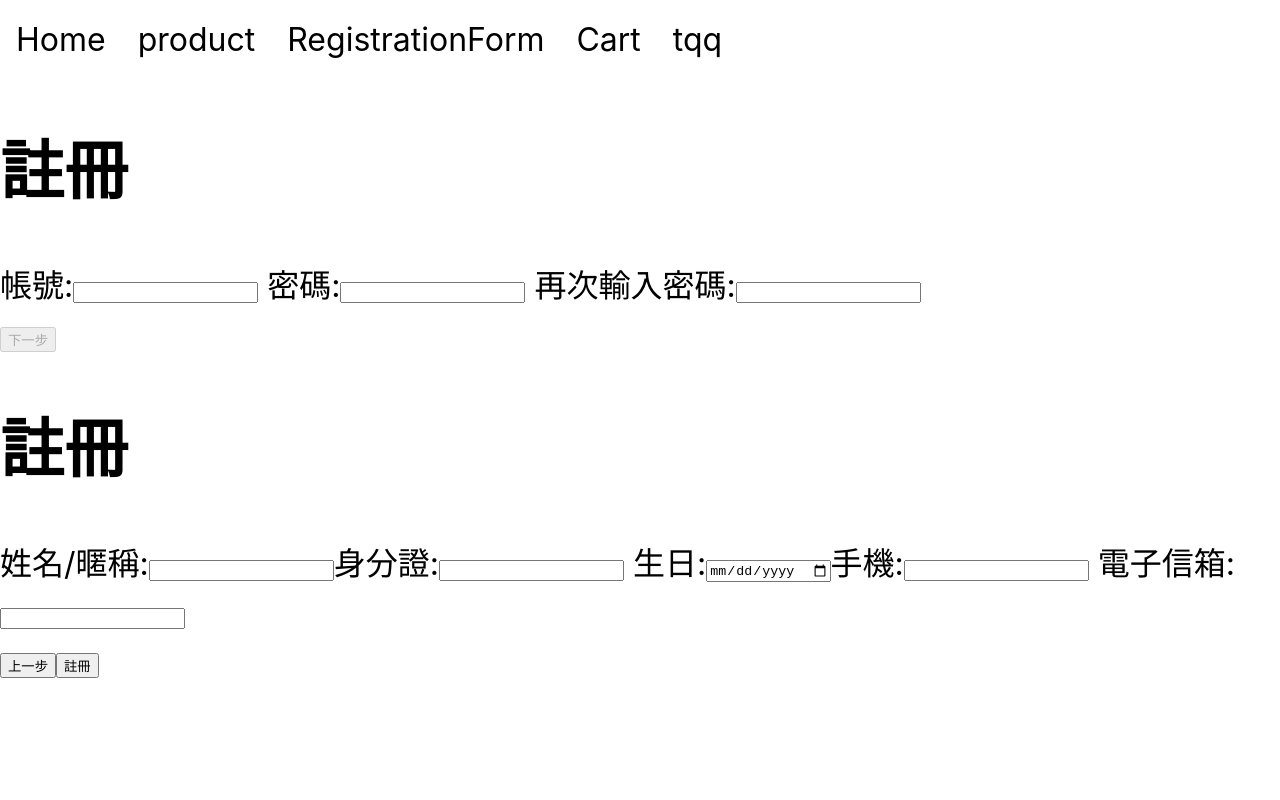
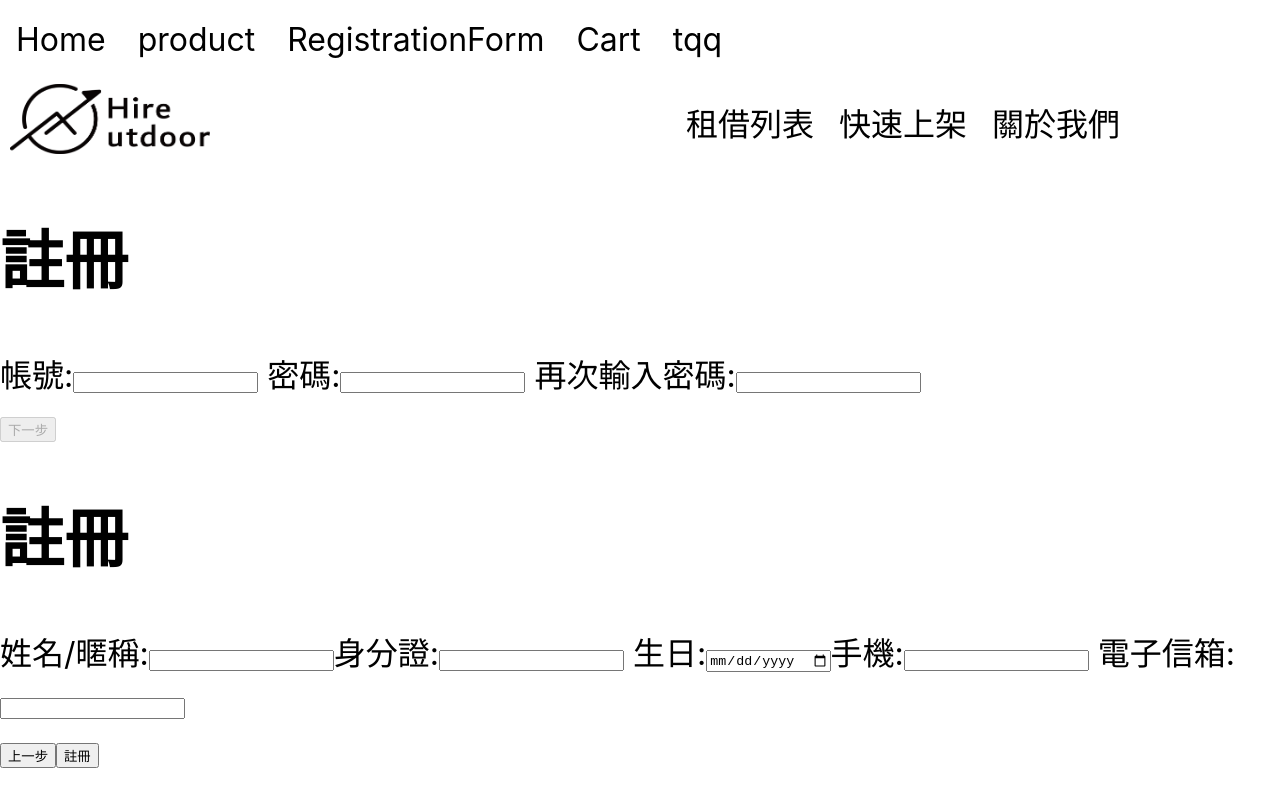
Before and after one commit to tina0821/qqqhire, a React (Create React App) app in the folder client/: page / in a window 1280 px wide. Built offline with nearby package versions, Linux system fonts and the light colour scheme.

Commit message:
更新版本

```diff
--- a/client/package.json
+++ b/client/package.json
@@ -3,6 +3,9 @@
   "version": "0.1.0",
   "private": true,
   "dependencies": {
+    "@fortawesome/fontawesome-svg-core": "^6.4.0",
+    "@fortawesome/free-solid-svg-icons": "^6.4.0",
+    "@fortawesome/react-fontawesome": "^0.2.0",
     "@testing-library/jest-dom": "^5.16.5",
     "@testing-library/react": "^13.4.0",
     "@testing-library/user-event": "^13.5.0",
--- a/client/src/App.js
+++ b/client/src/App.js
@@ -5,6 +5,10 @@ import 'bootstrap-icons/font/bootstrap-icons.css';
 import 'jquery/dist/jquery'
 import 'jquery-ui/dist/jquery-ui'
 import 'jquery-ui-css/jquery-ui'
+
+import ReactDOM from 'react-dom'
+import { FontAwesomeIcon } from '@fortawesome/react-fontawesome'
+import { faCoffee } from '@fortawesome/free-solid-svg-icons'
 
 // 其他引入的組件
 // import Home from './page/Home';
@@ -16,20 +20,20 @@ import RegisterForm from './components/login/q'
 // import Tqqq from './components/login/q';
 import RegistrationForm from './components/login/q1';
 import Cart from "./components/cart/index";
-
+import Navbar from './components/Home/navbar/navbar';
 
 const App = () => {
   return (
     <>
       <Router>
-
         <div className='d-flex'>
-        <Link className='m-3' to="/">Home</Link> <br />
-        <Link className='m-3' to="/product">product</Link><br/>
-        <Link className='m-3' to="/RegistrationForm">RegistrationForm</Link><br/>
-        <Link className='m-3' to="/cart">Cart</Link><br/>
-        <Link className='m-3' to="/tqq">tqq</Link>
+          <Link className='m-3' to="/">Home</Link> <br />
+          <Link className='m-3' to="/product">product</Link><br />
+          <Link className='m-3' to="/RegistrationForm">RegistrationForm</Link><br />
+          <Link className='m-3' to="/cart">Cart</Link><br />
+          <Link className='m-3' to="/tqq">tqq</Link>
         </div>
+        <Navbar />
         <Routes>
           {/* <Route path="/" element={<Home />} /> */}
           {/* <Route path="/about" element={<About />} /> */}
--- /dev/null
+++ b/client/src/components/Home/navbar/navbar.css
@@ -0,0 +1,247 @@
+/* --- header --- */
+.header {
+    /* background-color:transparent; */
+    margin: 0px;
+    width: 100%;
+    height: 90px;
+    /* height: 200%; */
+    display: flex;
+    align-items: center;
+    justify-content: center;
+
+}
+
+.header ul {
+    display: flex;
+    list-style: none;
+}
+
+.header-button-icon ul li a {
+    text-decoration: none;
+    color: rgb(0, 0, 0);
+    /* color: #000; */
+    /* padding: 10px; */
+    font-size: 2rem;
+    margin-left: 10px;
+    margin-right: 15px;
+    /* border: 2px solid red; */
+    display: block;
+}
+
+
+/* header JS效果 */
+/* .header a {
+    transition: 0.5s;
+} */
+
+/* 第一組CSS特效 */
+/* .changeColor {
+    color: #000 !important;
+} */
+
+/* 第二組CSS hover特效 */
+/* .changeColor-hover:hover {
+    color: #14B09B !important;
+} */
+
+
+/* ------------------------ */
+
+/* --- 標題列 選項 --- */
+.header-button-icon {
+    /* border: 2px solid blue; */
+    width: 100%;
+    height: 100%;
+    display: flex;
+    align-items: center;
+    justify-content: flex-end;
+    margin-right: 15px;
+}
+
+
+
+/* 標題列 選單 縮放 */
+/* @media (max-width:768px), print{
+    .header-button-icon{
+        display: none;
+    }
+} */
+
+/* ------------------------ */
+
+/* --- 標題列 logo --- */
+/* 原始圖片 400*130 */
+.header-logo {
+    /* border: 2px solid red; */
+    /* width: 200px; */
+    /* height: 60px; */
+    /* padding: 5px; */
+    display: flex;
+    margin-left: 10px;
+}
+
+.header-logo img {
+/* border: 2px solid yellow; */
+width: 200px;
+height: 70px;
+}
+
+.header-logo a {
+    text-decoration: none;
+    font-size: 2rem;
+    color: #000000;
+}
+
+
+/* 標題列按鈕特效 */
+.btn-98 {
+    font-size: 60px;
+    display: block;
+    position: relative;
+    line-height: 40px;
+
+    &::before {
+        content: "";
+        display: block;
+        border-bottom: 3px solid;
+        /* background-color: white; */
+        position: absolute;
+        height: 3px;
+        bottom: 0;
+        right: 0;
+        width: 0;
+        z-index: -1;
+        transition: width 0.5s;
+    }
+
+    &:hover {
+        &::before {
+            width: 100%;
+            left: 0;
+            transition: width position 0.5s;
+        }
+    }
+}
+
+/* -------------------------- */
+/* icon 底下選項 */
+.header-icon{
+    height: 100%;
+    margin-right: 15px;
+    display: flex;
+    align-items: center
+}
+
+.header-icon .iconMove{
+    padding-top: 50%;
+}
+
+.header-icon ul {
+    flex-direction: column;
+    align-items: flex-end;
+    border: 2px solid rgba(255, 255, 255, 0);
+
+}
+
+.header-icon li{
+    height: 100%;
+}
+
+/* 選單 style 設定 */
+ul.drop-menu{
+    position: absolute;
+    top: 31%;
+    left: 0;
+    width: 100%;
+    padding: 0;
+}
+
+ul.drop-menu li a{
+    color:rgb(0, 0, 0);
+    font-size: 1.3rem;
+    margin-right: 15px;
+    line-height: 2;
+}
+
+/* 選單出現跟消失 */
+ul.drop-menu li{
+    /* border: 1px solid blue; */
+    display: none;
+    /* 消失 */
+}
+li:hover > ul.drop-menu li{
+    display: block;
+    /* 出現 */
+}
+
+/* ======================================= */
+/* MENU2 第二種特效 */
+li:hover > ul.drop-menu.limenu-2{
+    perspective: 1000px;
+}
+li:hover > ul.drop-menu.limenu-2 li{
+    opacity: 0;
+    transform-origin: top center;
+    animation-name: limenu2;
+    animation-duration: 300ms;
+    animation-timing-function: ease-in-out;
+    animation-fill-mode: forwards;
+}
+
+li:hover > ul.drop-menu.limenu-2 li:nth-child(1){
+    /* animation-duration: 300ms; */
+    animation-delay: 0;
+}
+li:hover > ul.drop-menu.limenu-2 li:nth-child(2){
+    /* animation-duration: 600ms; */
+    animation-delay: 150ms;
+}
+li:hover > ul.drop-menu.limenu-2 li:nth-child(3){
+    /* animation-duration: 900ms; */
+    animation-delay: 300ms;
+}
+li:hover > ul.drop-menu.limenu-2 li:nth-child(4){
+    /* animation-duration: 1200ms; */
+    animation-delay: 450ms;
+}
+li:hover > ul.drop-menu.limenu-2 li:nth-child(5){
+    /* animation-duration: 1500ms; */
+    animation-delay: 600ms;
+
+}
+
+@keyframes limenu2 {
+    0%{
+        opacity: 0;
+        transform: rotateX(-90deg)
+    }
+    30%{
+        transform: rotateX(60deg)
+    }
+    100%{
+        opacity: 1;
+        transform: rotateX(0deg)
+    }
+}
+
+
+/* ================================================= */
+/* body{
+    background: #000;
+} */
+
+.AAA{
+    width: 100%;
+    height: 800px;
+    background:rgb(220, 67, 67);
+}
+.BBB{
+    width: 100%;
+    height: 800px;
+    background: yellow;
+}
+.CCC{
+    width: 100%;
+    height: 800px;
+    background:blue;
+}
--- /dev/null
+++ b/client/src/components/Home/navbar/navbar.jsx
@@ -0,0 +1,47 @@
+import React, { Component } from 'react';
+import "./navbar.css"
+
+
+import { FontAwesomeIcon } from '@fortawesome/react-fontawesome'
+import { faCoffee } from '@fortawesome/free-solid-svg-icons'
+const element = <FontAwesomeIcon icon={faCoffee} />
+
+function Navbar() {
+    return (
+        <>
+            <header className="header">
+                {/* LOGO */}
+                <div className="header-logo">
+                    {/* LOGO超連結? */}
+                    <a href>
+                        {/* LOGO 用圖片還是文字? */}
+                        <img className="logoImg" src="/images/home/01.png" />
+                    </a>
+                </div>
+                {/* 右邊按鈕/icon */}
+                <div className="header-button-icon">
+                    {/* 按鈕 */}
+                    <ul className="header-button">
+                        <li><a button className="btn-98" href>租借列表</a></li>
+                        <li><a button className="btn-98" href>快速上架</a></li>
+                        <li><a button className="btn-98" href>關於我們</a></li>
+                    </ul>
+                    {/* icon */}
+                    <ul className="header-icon">
+                        <li><a href className="iconMove"><i className="fa-regular fa-heart" /></a></li>
+                        <li><a href className="iconMove"><i className="fa-solid fa-cart-shopping" /></a></li>
+                        <li>
+                            <a href className="iconMove"><i className={"faCoffee.fa-regular faCoffee.fa-circle-user"} /></a>
+                            <ul className="drop-menu limenu-2">
+                                <li><a href>會員登入</a></li>
+                                <li><a href>會員註冊</a></li>
+                            </ul>
+                        </li>
+                    </ul>
+                </div>
+            </header>
+        </>
+    );
+}
+
+export default Navbar;
--- /dev/null
+++ b/client/src/components/Home/navbar/reset.css
@@ -0,0 +1,48 @@
+/* http://meyerweb.com/eric/tools/css/reset/
+   v2.0 | 20110126
+   License: none (public domain)
+*/
+
+html, body, div, span, applet, object, iframe,
+h1, h2, h3, h4, h5, h6, p, blockquote, pre,
+a, abbr, acronym, address, big, cite, code,
+del, dfn, em, img, ins, kbd, q, s, samp,
+small, strike, strong, sub, sup, tt, var,
+b, u, i, center,
+dl, dt, dd, ol, ul, li,
+fieldset, form, label, legend,
+table, caption, tbody, tfoot, thead, tr, th, td,
+article, aside, canvas, details, embed,
+figure, figcaption, footer, header, hgroup,
+menu, nav, output, ruby, section, summary,
+time, mark, audio, video {
+	margin: 0;
+	padding: 0;
+	border: 0;
+	font-size: 100%;
+	font: inherit;
+	vertical-align: baseline;
+}
+/* HTML5 display-role reset for older browsers */
+article, aside, details, figcaption, figure,
+footer, header, hgroup, menu, nav, section {
+	display: block;
+}
+body {
+	line-height: 1;
+}
+ol, ul {
+	list-style: none;
+}
+blockquote, q {
+	quotes: none;
+}
+blockquote:before, blockquote:after,
+q:before, q:after {
+	content: '';
+	content: none;
+}
+table {
+	border-collapse: collapse;
+	border-spacing: 0;
+}
--- a/client/src/page/product.jsx
+++ b/client/src/page/product.jsx
@@ -4,6 +4,7 @@ import ProductLeft from '../components/product/productLeft';
 import ProductCard from '../components/product/productCard';
 import ProductSort from '../components/product/productSort';
 import './product.scss';
+
 
 function Product() {
   return (
```
Also changed, not shown: client/public/images/home/01.png (added), 1 other file (tests, documents, lock files or other folders).
